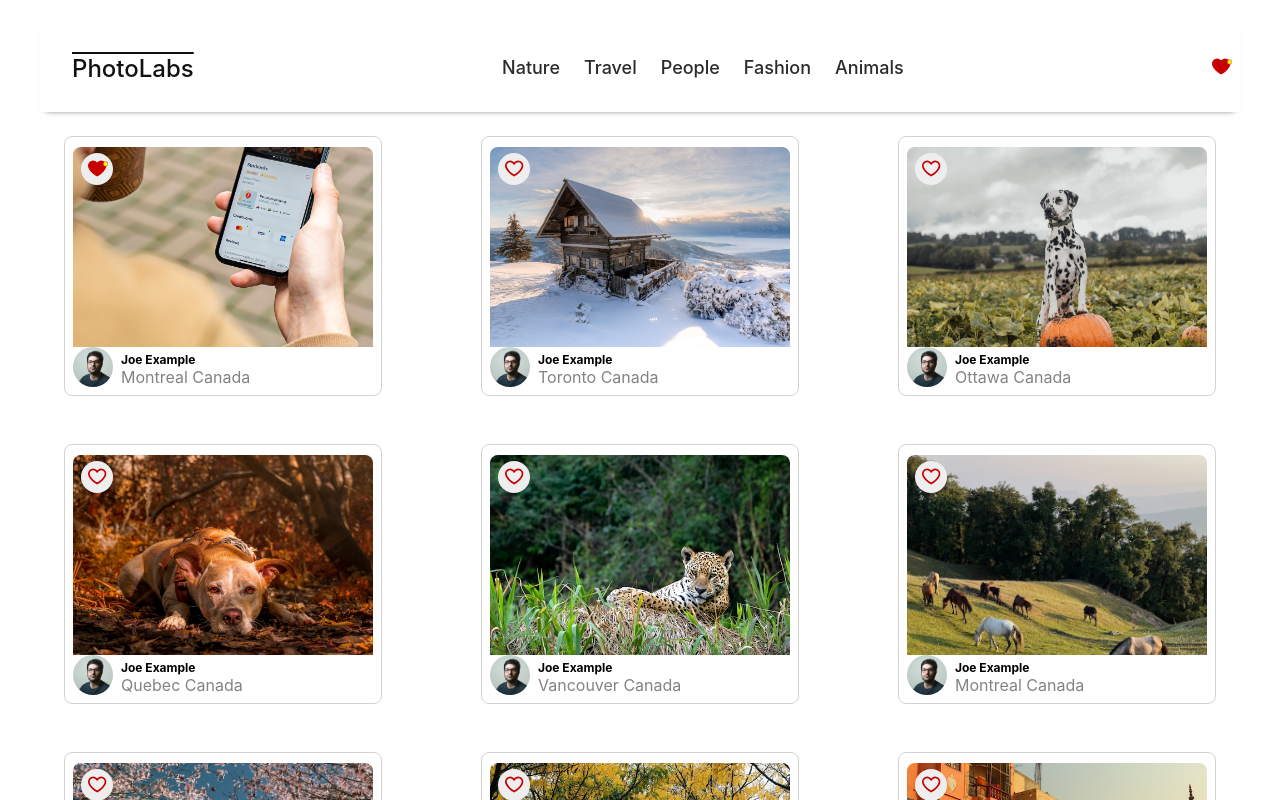
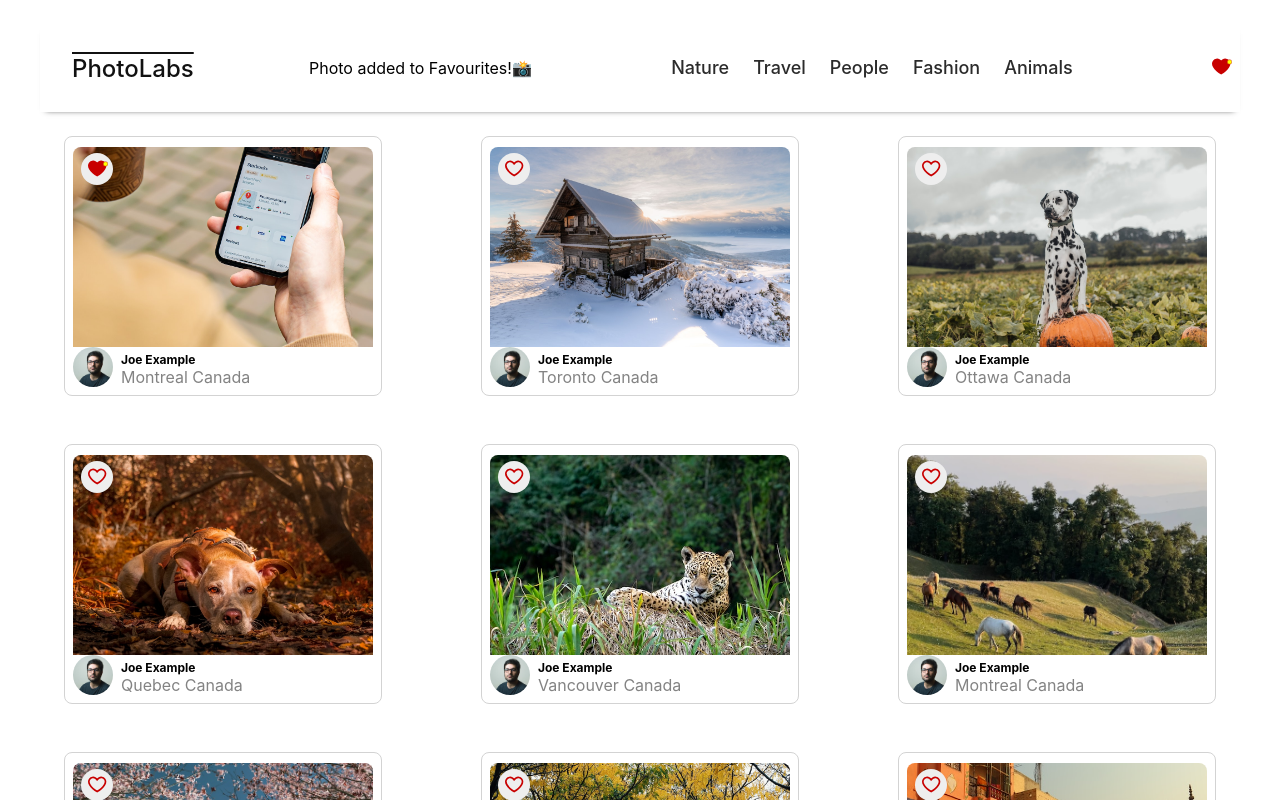
Before and after one commit to Upgrayedd0408/photolabs, a React (Create React App) app in the folder frontend/: page / in a window 1280 px wide. Both pictures are taken after a click on the element 97 px from the left and 169 px from the top of the page. Shown: the top 800 px of the page. Built offline with nearby package versions, Linux system fonts and the light colour scheme; the HTML template or start-up script is replaced by a standard one.

Commit message:
add notification letting user know they added a photo to their favourites

```diff
--- a/frontend/src/components/FavBadge.jsx
+++ b/frontend/src/components/FavBadge.jsx
@@ -3,7 +3,7 @@ import FavIcon from './FavIcon';
 
 import '../styles/FavBadge.scss';
 
-const FavBadge = ({ isFavPhotoExist }) => {
+const FavBadge = ({ isFavPhotoExist, favouritePhotoNotification }) => {
   return (
     <div className='fav-badge'>
       <FavIcon displayAlert={!!isFavPhotoExist} selected={isFavPhotoExist}/>
--- a/frontend/src/components/TopNavigationBar.jsx
+++ b/frontend/src/components/TopNavigationBar.jsx
@@ -1,4 +1,4 @@
-import React from 'react';
+import React, { useEffect } from 'react';
 
 import '../styles/TopNavigationBar.scss';
 import TopicList from './TopicList';
@@ -6,11 +6,14 @@ import FavBadge from './FavBadge';
 
 const TopNavigationBar = (props) => {
 
-  const { isFavouritePhoto } = props;
+  const { isFavouritePhoto, favouriteCount } = props;
+
+
 
   return (
     <div className="top-nav-bar">
       <span className="top-nav-bar__logo">PhotoLabs</span>
+      {favouriteCount > 0 && <span>Photo added to Favourites!📸</span>}
       <TopicList topics={props.topics} />
       <FavBadge isFavPhotoExist={Object.values(isFavouritePhoto).some(isFav => isFav)} />
     </div>
--- a/frontend/src/routes/HomeRoute.jsx
+++ b/frontend/src/routes/HomeRoute.jsx
@@ -16,10 +16,18 @@ const HomeRoute = (props) => {
     }));
   };
 
+  let favouriteCount = 0;
+
+  for (const photo in isFavouritePhoto) {
+    if (Object.prototype.hasOwnProperty.call(isFavouritePhoto, photo) && isFavouritePhoto[photo]) {
+      favouriteCount++;
+    }
+  }
+
 
   return (
     <div className="home-route">
-      <TopNavigationBar isFavouritePhoto={isFavouritePhoto} topics={props.topics} />
+      <TopNavigationBar isFavouritePhoto={isFavouritePhoto} topics={props.topics} favouriteCount={favouriteCount}/>
       <PhotoList isFavouritePhoto={isFavouritePhoto} favouritePhoto={favouritePhoto} photos={props.photos}/>
     </div>
   );
```
